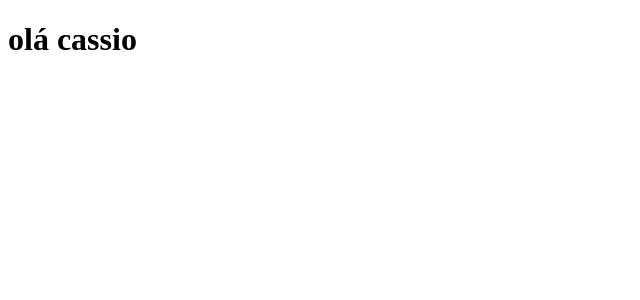
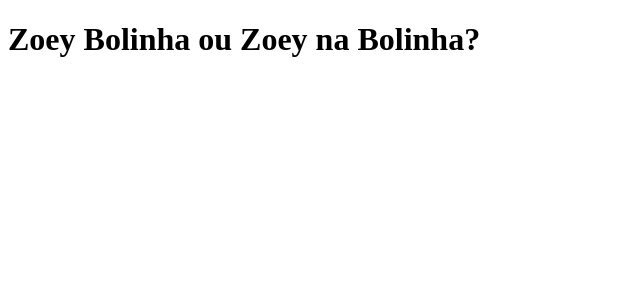
Before and after one commit to alexotsubo/curso, a Next.js app: page / in a window 1280 px wide. Shown: the top 300 px of the page, without its empty margins (0-640 px from the left). Built offline with nearby package versions, Linux system fonts and the light colour scheme.

Commit message:
Alteração para Zoey

```diff
--- a/pages/index.js
+++ b/pages/index.js
@@ -1,5 +1,5 @@
 function Home() {
-    return <h1>olá cassio</h1>
+    return <h1>Zoey Bolinha ou Zoey na Bolinha?</h1>
 }
 
 export default Home
```
